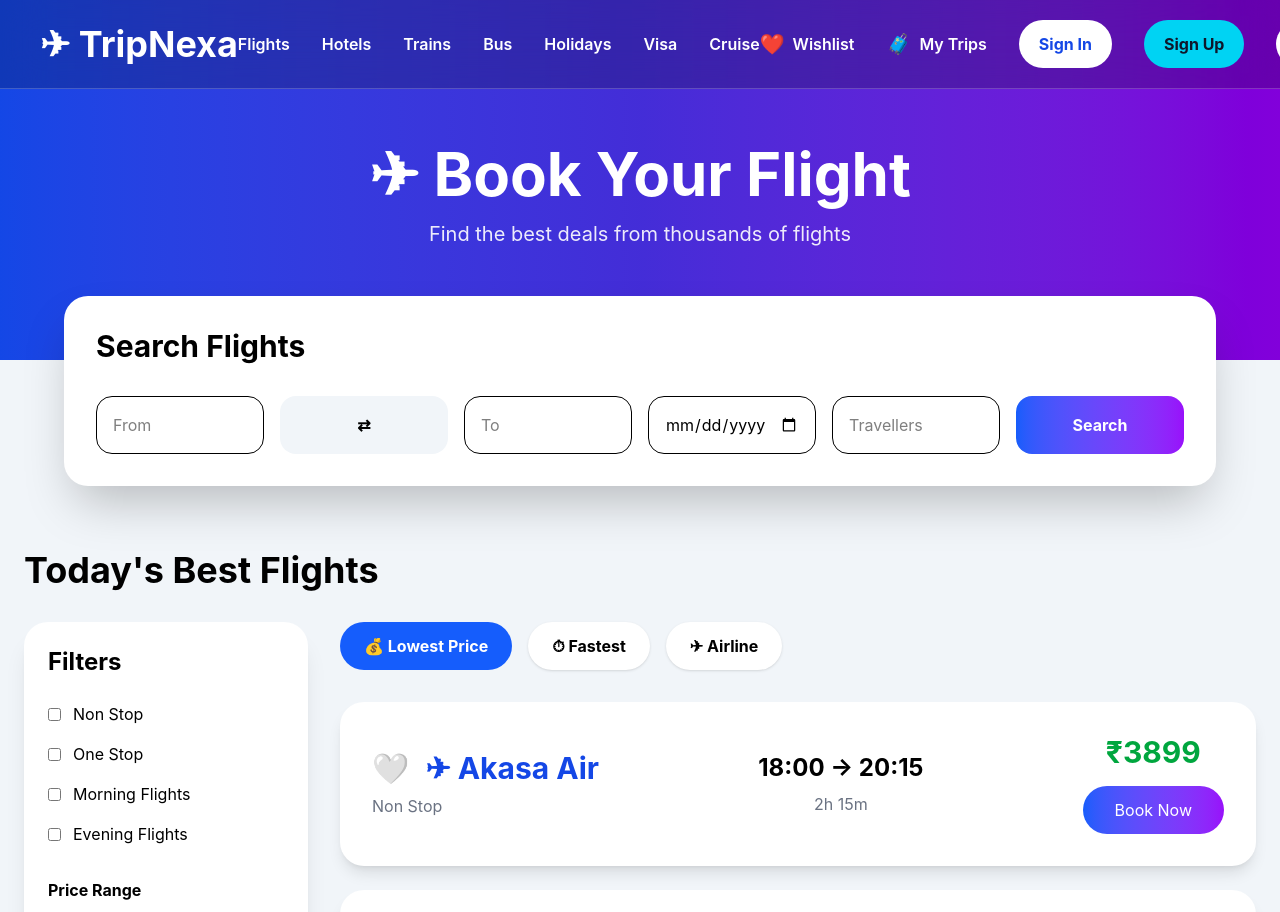
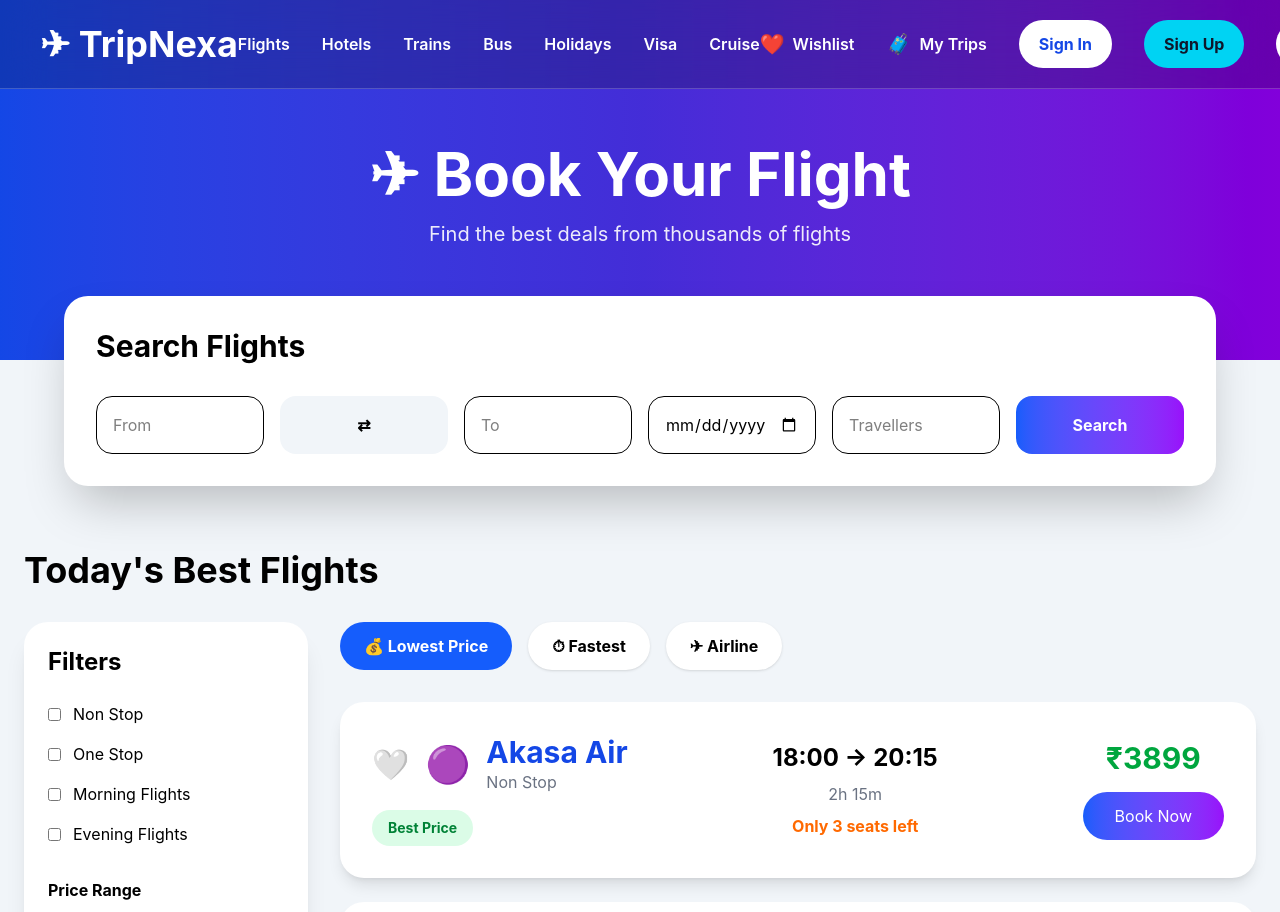
Before and after one commit to aryan20065-cloud/TripNexa, a React (Vite) app in the folder client/: page /flights in a window 1280 px wide. Shown: the top 912 px of the page. Built offline with nearby package versions, Linux system fonts and the light colour scheme.

Commit message:
Enhanced flight cards with logos and booking UI

```diff
--- a/client/src/components/flights/FlightCard.jsx
+++ b/client/src/components/flights/FlightCard.jsx
@@ -4,33 +4,46 @@ import WishlistButton from "./WishlistButton";
 function FlightCard({ airline, time, duration, price, stops }) {
   const [showModal, setShowModal] = useState(false);
 
+  const airlineLogo = {
+    IndiGo: "🔵",
+    "Air India": "🇮🇳",
+    Vistara: "⭐",
+    "Akasa Air": "🟣",
+  };
+
   return (
     <>
-      <div className="bg-white rounded-3xl shadow-lg hover:shadow-2xl transition-all duration-300 p-8 flex flex-col md:flex-row justify-between items-center gap-6">
-
-        {/* Airline */}
+      <div className="bg-white rounded-3xl shadow-lg hover:shadow-2xl transition-all duration-300 p-8">
+        <div className="flex flex-col md:flex-row justify-between items-center gap-6">
           <div>
             <div className="flex items-center gap-4">
               <WishlistButton />
-            <h3 className="text-3xl font-bold text-blue-700">
-              ✈ {airline}
-            </h3>
+
+              <div className="text-4xl">
+                {airlineLogo[airline] || "✈️"}
               </div>
 
-          <p className="text-gray-500 mt-2">{stops}</p>
+              <div>
+                <h3 className="text-3xl font-bold text-blue-700">
+                  {airline}
+                </h3>
+                <p className="text-gray-500">{stops}</p>
+              </div>
             </div>
 
-        {/* Time */}
+            <span className="inline-block mt-4 bg-green-100 text-green-700 px-4 py-2 rounded-full font-bold text-sm">
+              Best Price
+            </span>
+          </div>
+
           <div className="text-center">
             <h2 className="text-2xl font-bold">{time}</h2>
             <p className="text-gray-500 mt-2">{duration}</p>
+            <p className="text-orange-500 font-bold mt-2">Only 3 seats left</p>
           </div>
 
-        {/* Price */}
           <div className="text-center">
-          <h2 className="text-3xl font-bold text-green-600">
-            {price}
-          </h2>
+            <h2 className="text-3xl font-bold text-green-600">{price}</h2>
 
             <button
               onClick={() => setShowModal(true)}
@@ -40,45 +53,24 @@ function FlightCard({ airline, time, duration, price, stops }) {
             </button>
           </div>
         </div>
+      </div>
 
-      {/* Booking Popup */}
       {showModal && (
         <div className="fixed inset-0 bg-black/60 flex items-center justify-center z-50 px-4">
           <div className="bg-white rounded-3xl p-8 w-full max-w-lg shadow-2xl">
-
             <h2 className="text-3xl font-bold text-center mb-6">
               ✈ Confirm Booking
             </h2>
 
             <div className="space-y-3 mb-6">
-              <p>
-                <strong>Airline:</strong> {airline}
-              </p>
-
-              <p>
-                <strong>Time:</strong> {time}
-              </p>
-
-              <p>
-                <strong>Duration:</strong> {duration}
-              </p>
-
-              <p>
-                <strong>Price:</strong> {price}
-              </p>
+              <p><strong>Airline:</strong> {airline}</p>
+              <p><strong>Time:</strong> {time}</p>
+              <p><strong>Duration:</strong> {duration}</p>
+              <p><strong>Price:</strong> {price}</p>
             </div>
 
-            <input
-              type="text"
-              placeholder="Passenger Name"
-              className="w-full p-4 border rounded-xl mb-4"
-            />
-
-            <input
-              type="number"
-              placeholder="Age"
-              className="w-full p-4 border rounded-xl mb-4"
-            />
+            <input type="text" placeholder="Passenger Name" className="w-full p-4 border rounded-xl mb-4" />
+            <input type="number" placeholder="Age" className="w-full p-4 border rounded-xl mb-4" />
 
             <select className="w-full p-4 border rounded-xl mb-4">
               <option>Window Seat</option>
@@ -98,19 +90,18 @@ function FlightCard({ airline, time, duration, price, stops }) {
                   alert("🎉 Booking Confirmed Successfully!");
                   setShowModal(false);
                 }}
-                className="flex-1 bg-gradient-to-r from-blue-600 to-purple-600 text-white py-3 rounded-xl font-bold hover:scale-105 transition"
+                className="flex-1 bg-gradient-to-r from-blue-600 to-purple-600 text-white py-3 rounded-xl font-bold"
               >
                 Confirm Booking
               </button>
 
               <button
                 onClick={() => setShowModal(false)}
-                className="flex-1 bg-gray-300 py-3 rounded-xl font-bold hover:bg-gray-400 transition"
+                className="flex-1 bg-gray-300 py-3 rounded-xl font-bold"
               >
                 Cancel
               </button>
             </div>
-
           </div>
         </div>
       )}
```
Lines whose indentation alone changed are shown as unchanged.
